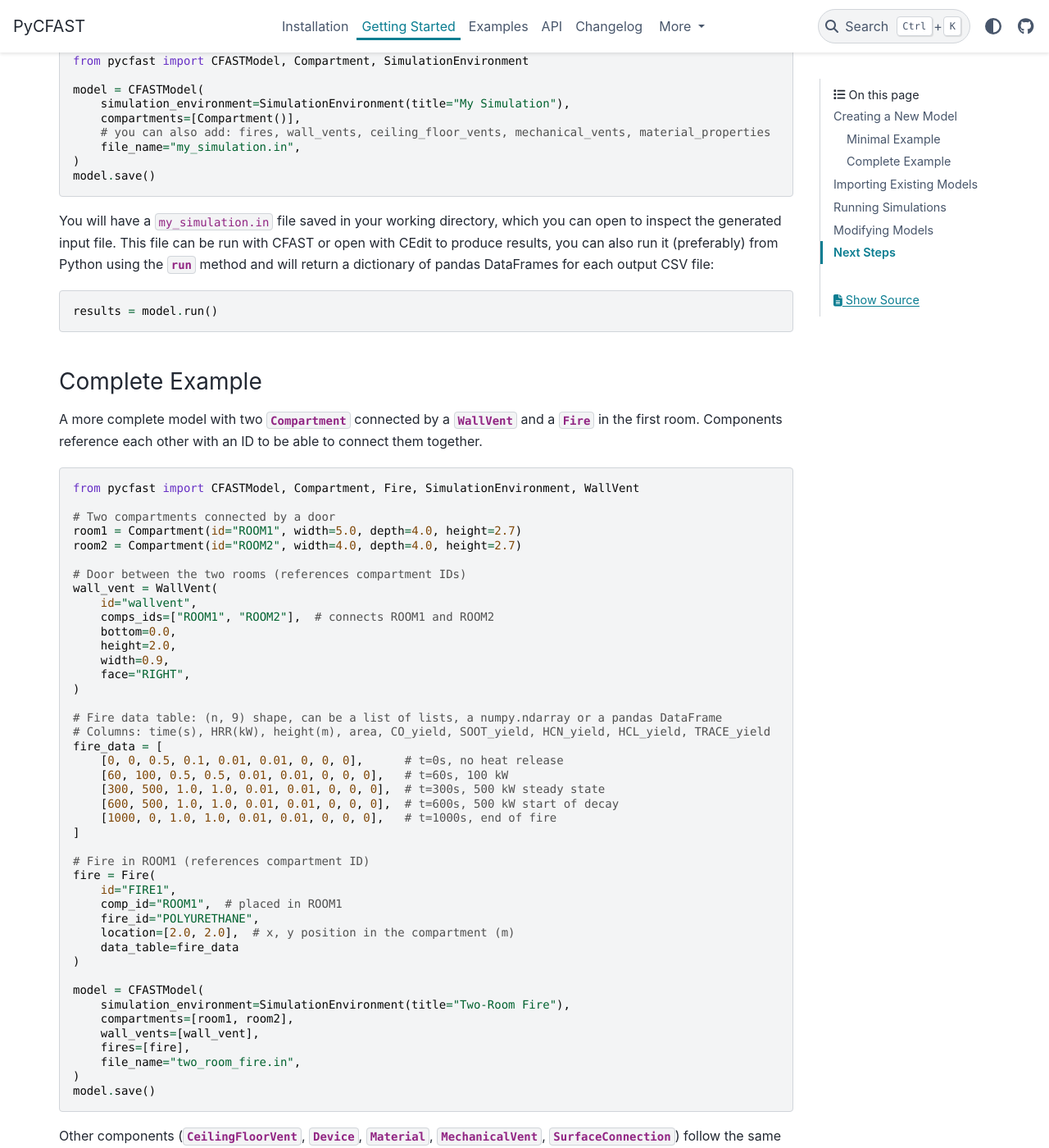
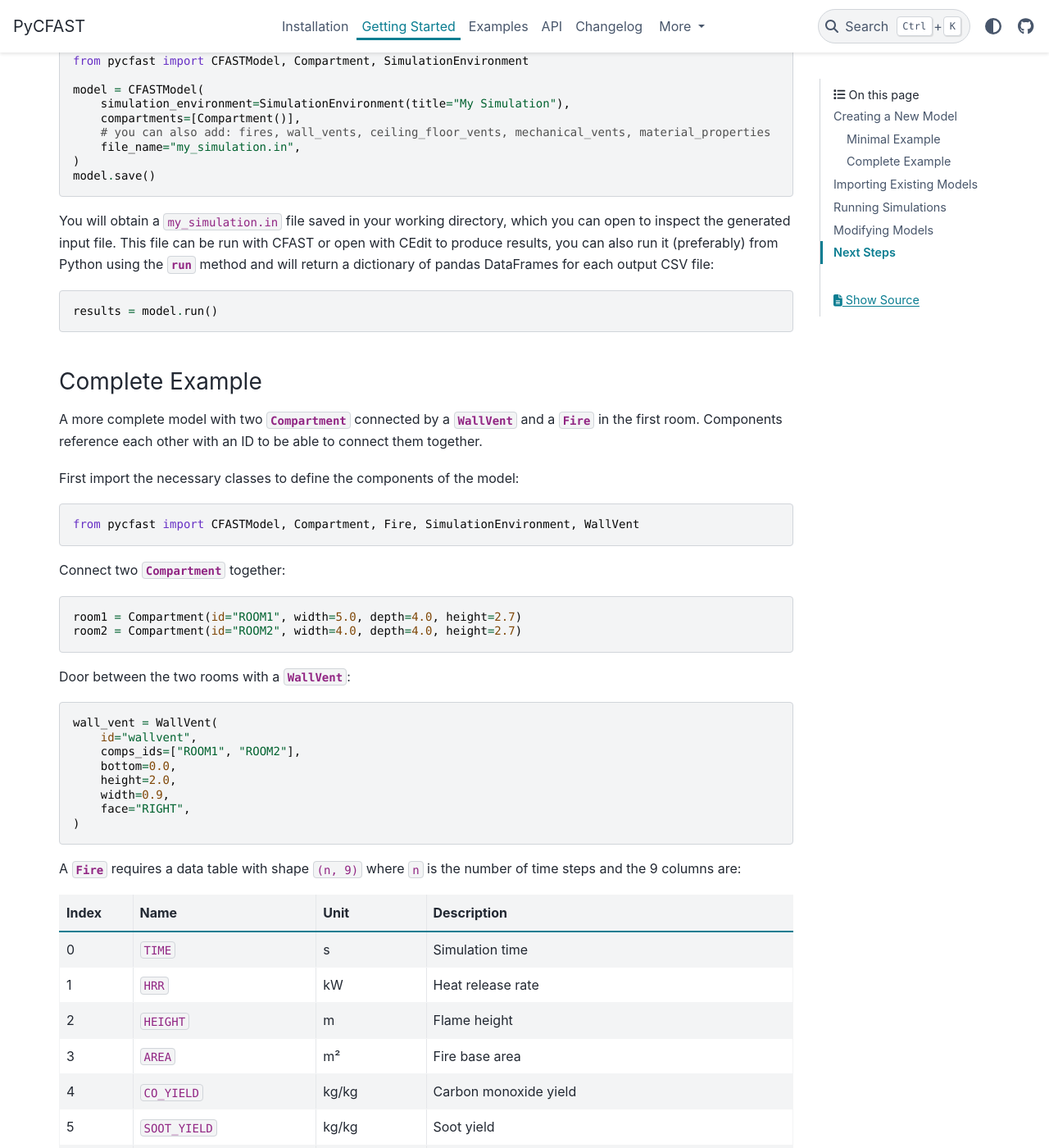
Before and after one commit to bewygs/pycfast, a Sphinx documentation site: the page built from docs/source/getting_started.rst, in a window 1280 px wide and 1400 px high, scrolled down 432 px. Shown: the whole window at 82% size. Built offline with Sphinx 7.4.7 and the PyData theme 0.15.4, drawn with Linux system fonts in a browser that asks for light colours; pages that are not in the unit, such as notebooks, are missing from menus; some of the changed text lies outside the part shown.

Commit message:
DOC: update installation and getting started guides
Co-authored-by: Copilot <copilot@github.com>

```diff
--- a/docs/source/conf.py
+++ b/docs/source/conf.py
@@ -31,6 +31,7 @@ extensions = [
     "myst_parser",  # markdown support (MyST)
     "sphinx_gallery.gen_gallery",
     "sphinx_sitemap",
+    "sphinx_design",
 ]
 autosummary_generate = True
 autodoc_default_options = {"members": False, "undoc-members": False, "inherited-members": True}
--- a/docs/source/getting_started.rst
+++ b/docs/source/getting_started.rst
@@ -23,7 +23,7 @@ This minimal model runs with just a title and one compartment with default value
     )
     model.save()
 
-You will have a ``my_simulation.in`` file saved in your working directory, which you can open to inspect the generated input file. This file can be run with CFAST or open with CEdit to produce results, you can also run it (preferably) from Python using the :meth:`~pycfast.CFASTModel.run` method and will return a dictionary of pandas DataFrames for each output CSV file:
+You will obtain a ``my_simulation.in`` file saved in your working directory, which you can open to inspect the generated input file. This file can be run with CFAST or open with CEdit to produce results, you can also run it (preferably) from Python using the :meth:`~pycfast.CFASTModel.run` method and will return a dictionary of pandas DataFrames for each output CSV file:
 
 .. code-block:: python
 
@@ -34,26 +34,86 @@ Complete Example
 
 A more complete model with two :class:`~pycfast.Compartment` connected by a :class:`~pycfast.WallVent` and a :class:`~pycfast.Fire` in the first room. Components reference each other with an ID to be able to connect them together.
 
+First import the necessary classes to define the components of the model:
+
 .. code-block:: python
 
     from pycfast import CFASTModel, Compartment, Fire, SimulationEnvironment, WallVent
 
-    # Two compartments connected by a door
+
+Connect two :class:`~pycfast.Compartment` together:
+
+.. code-block:: python
+
     room1 = Compartment(id="ROOM1", width=5.0, depth=4.0, height=2.7)
     room2 = Compartment(id="ROOM2", width=4.0, depth=4.0, height=2.7)
 
-    # Door between the two rooms (references compartment IDs)
+
+Door between the two rooms with a :class:`~pycfast.WallVent`:
+
+.. code-block:: python
+
     wall_vent = WallVent(
         id="wallvent",
-        comps_ids=["ROOM1", "ROOM2"],  # connects ROOM1 and ROOM2
+        comps_ids=["ROOM1", "ROOM2"],
         bottom=0.0,
         height=2.0,
         width=0.9,
         face="RIGHT",
     )
 
-    # Fire data table: (n, 9) shape, can be a list of lists, a numpy.ndarray or a pandas DataFrame
-    # Columns: time(s), HRR(kW), height(m), area, CO_yield, SOOT_yield, HCN_yield, HCL_yield, TRACE_yield
+A :class:`~pycfast.Fire` requires a data table with shape ``(n, 9)`` where ``n`` is the number
+of time steps and the 9 columns are:
+
+.. list-table::
+   :header-rows: 1
+   :widths: 10 25 15 50
+
+   * - Index
+     - Name
+     - Unit
+     - Description
+   * - 0
+     - ``TIME``
+     - s
+     - Simulation time
+   * - 1
+     - ``HRR``
+     - kW
+     - Heat release rate
+   * - 2
+     - ``HEIGHT``
+     - m
+     - Flame height
+   * - 3
+     - ``AREA``
+     - m²
+     - Fire base area
+   * - 4
+     - ``CO_YIELD``
+     - kg/kg
+     - Carbon monoxide yield
+   * - 5
+     - ``SOOT_YIELD``
+     - kg/kg
+     - Soot yield
+   * - 6
+     - ``HCN_YIELD``
+     - kg/kg
+     - Hydrogen cyanide yield
+   * - 7
+     - ``HCL_YIELD``
+     - kg/kg
+     - Hydrogen chloride yield
+   * - 8
+     - ``TRACE_YIELD``
+     - kg/kg
+     - Trace species yield
+
+The data table can be a list of lists, a :class:`~numpy.ndarray`, a :class:`~pandas.DataFrame` or a dictionary with the column names as keys:
+
+.. code-block:: python
+
     fire_data = [
         [0, 0, 0.5, 0.1, 0.01, 0.01, 0, 0, 0],      # t=0s, no heat release
         [60, 100, 0.5, 0.5, 0.01, 0.01, 0, 0, 0],   # t=60s, 100 kW
@@ -62,14 +122,21 @@ A more complete model with two :class:`~pycfast.Compartment` connected by a :cla
         [1000, 0, 1.0, 1.0, 0.01, 0.01, 0, 0, 0],   # t=1000s, end of fire
     ]
 
-    # Fire in ROOM1 (references compartment ID)
+Fire in the first room (references compartment ID and fire data table):
+
+.. code-block:: python
+
     fire = Fire(
         id="FIRE1",
-        comp_id="ROOM1",  # placed in ROOM1
+        comp_id="ROOM1",
         fire_id="POLYURETHANE",
-        location=[2.0, 2.0],  # x, y position in the compartment (m)
+        location=[2.0, 2.0],
         data_table=fire_data
     )
+
+Then we can create the model with all the components and save it to a file:
+
+.. code-block:: python
 
     model = CFASTModel(
         simulation_environment=SimulationEnvironment(title="Two-Room Fire"),
@@ -85,7 +152,9 @@ Other components (:class:`~pycfast.CeilingFloorVent`, :class:`~pycfast.Device`,
 Importing Existing Models
 ~~~~~~~~~~~~~~~~~~~~~~~~~
 
-You can easily import and work with existing CFAST input files:
+You can easily import and work with existing CFAST input files with the :func:`~pycfast.parsers.parse_cfast_file`
+function. This will parse the input file and create a :class:`~pycfast.CFASTModel` object that you can modify and
+run directly from Python:
 
 .. code-block:: python
 
@@ -99,35 +168,69 @@ You can easily import and work with existing CFAST input files:
 Running Simulations
 ~~~~~~~~~~~~~~~~~~~
 
-Once your model is ready, you can inspect it and run the simulation:
+Once your model is ready, you can inspect it with the :meth:`~pycfast.CFASTModel.summary` method to get an overview of the components and their parameters:
 
 .. code-block:: python
 
-    # Review your model configuration
     print(model.summary())
 
-    # Run the simulation
+
+Then you can run the simulation with the :meth:`~pycfast.CFASTModel.run` method, which will launch the CFAST input file and return a dictionary of :class:`~pandas.DataFrame`
+for each output CSV file:
+
+.. code-block:: python
+
     results = model.run()
 
-The :meth:`~pycfast.CFASTModel.run` method returns a dictionary containing pandas DataFrames for each output CSV file, making it easy to analyze results directly in Python.
+Each key corresponds to an output CSV file generated by CFAST:
+
+.. list-table::
+   :header-rows: 1
+   :widths: 20 80
+
+   * - Key
+     - Description
+   * - ``'compartments'``
+     - Conditions in each compartment over time.
+   * - ``'devices'``
+     - Measurements from devices/targets over time.
+   * - ``'masses'``
+     - Mass flow data for each compartment.
+   * - ``'vents'``
+     - Flow data for each vent over time.
+   * - ``'walls'``
+     - Heat transfer data for each wall over time.
+   * - ``'zone'``
+     - Zone-specific data.
+   * - ``'diagnostics'``
+     - Diagnostic information (only present if the input file contains ``&DIAG``).
+
+Results can then be analyzed directly as :class:`~pandas.DataFrame` objects:
+
+.. code-block:: python
+
+    df_compartments = results['compartments']
+    df_devices = results['devices']
 
 Modifying Models
 ~~~~~~~~~~~~~~~~
 
-PyCFAST provides flexible methods to modify your models dynamically:
+PyCFAST provides flexible methods to modify your models dynamically.
+
+You can add new components with the :meth:`~pycfast.CFASTModel.add_*` methods:
 
 .. code-block:: python
 
-    from pycfast import Compartment
-
-    # Add new components
     new_compartment = Compartment(...)
     model = model.add_compartments(new_compartment)
 
-    # Update existing components (by index or ID)
-    model = model.update_fires(0, new_fire_parameters)
+Or you can update existing components (by index or ID):
 
-These modification methods enable parametric studies and provide smooth integration with the broader Python ecosystem.
+.. code-block:: python
+
+    model = model.update_fires("FIRE1", new_fire_parameters)
+
+These methods allow you to perform parametric studies and provide smooth integration with the broader Python ecosystem.
 
 Next Steps
 ~~~~~~~~~~
```
Also changed, not shown: docs/source/installation.rst (+46 -15 lines).
